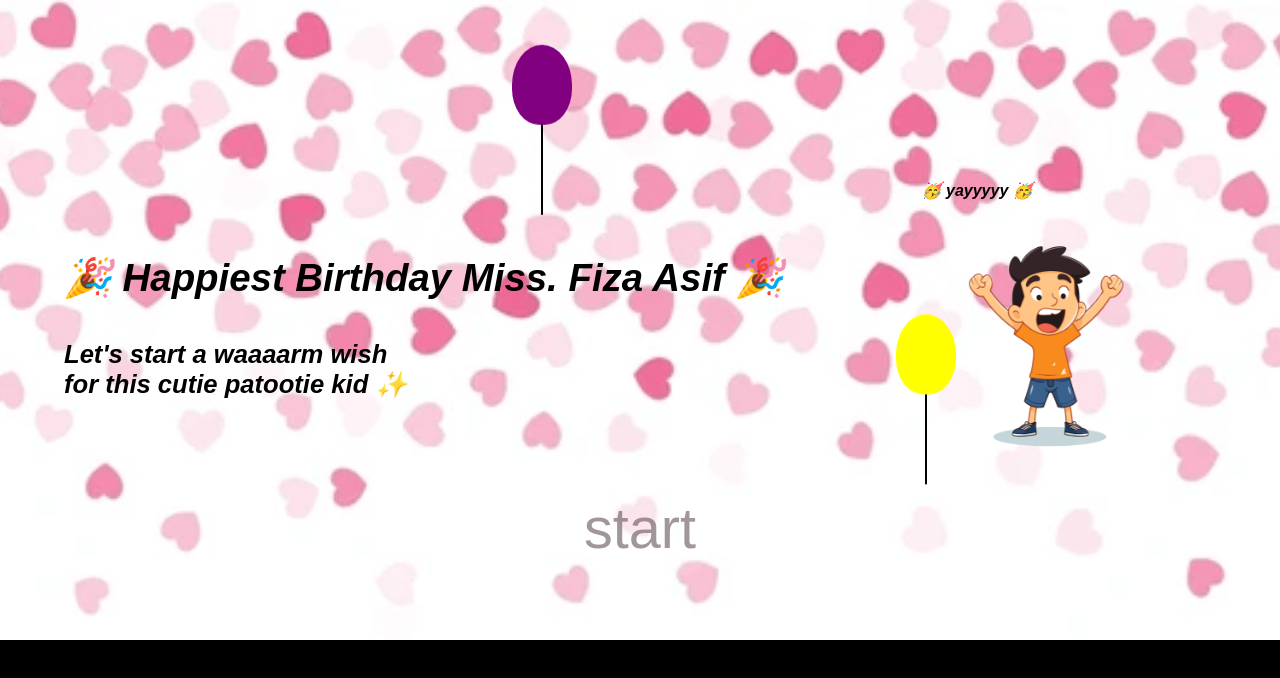
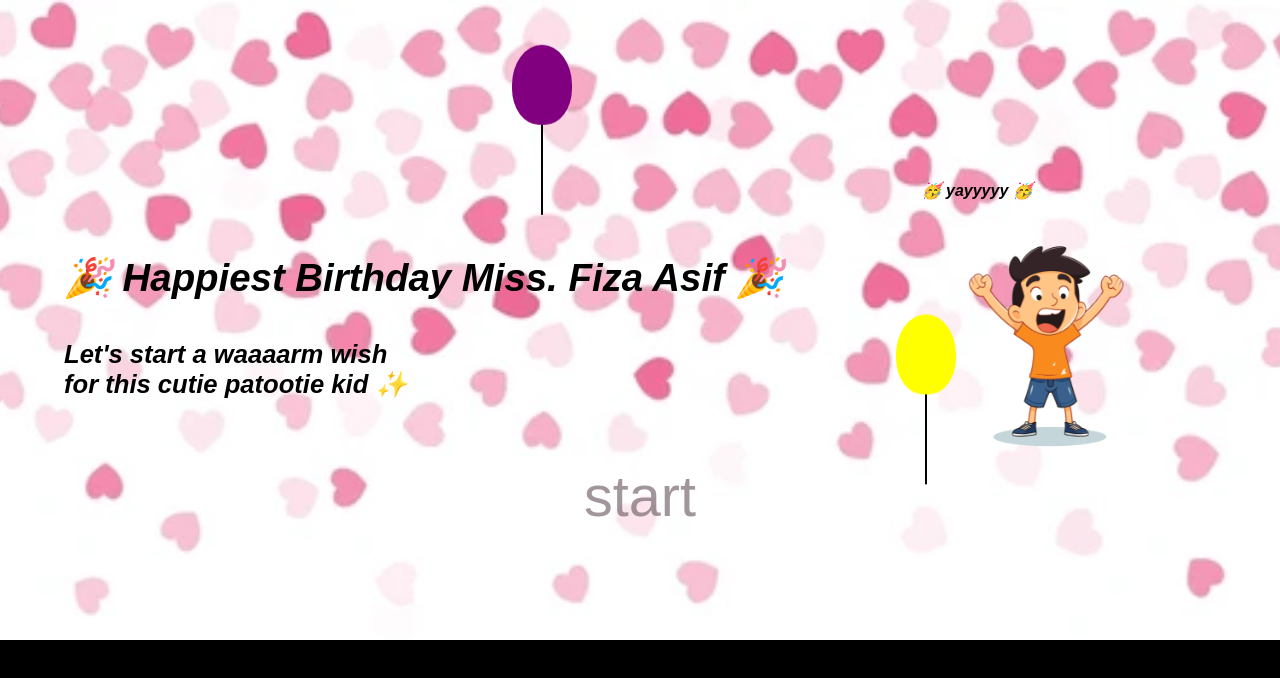
Before and after one commit to HassanNawazBhatti/madam-ji-ka-birthday, a plain HTML site: page index.html in a window 1280 px wide. Drawn offline with Linux system fonts and the light colour scheme.

```diff
--- a/index.html
+++ b/index.html
@@ -140,7 +140,7 @@
     border-radius: 0;
   }
 
-  .start { top: 75%; }
+  .start { top: 70%; }
   .dim, .decor { top: 70%; }
   .music { top: 70%; font-size: 4vw; }
 
```
